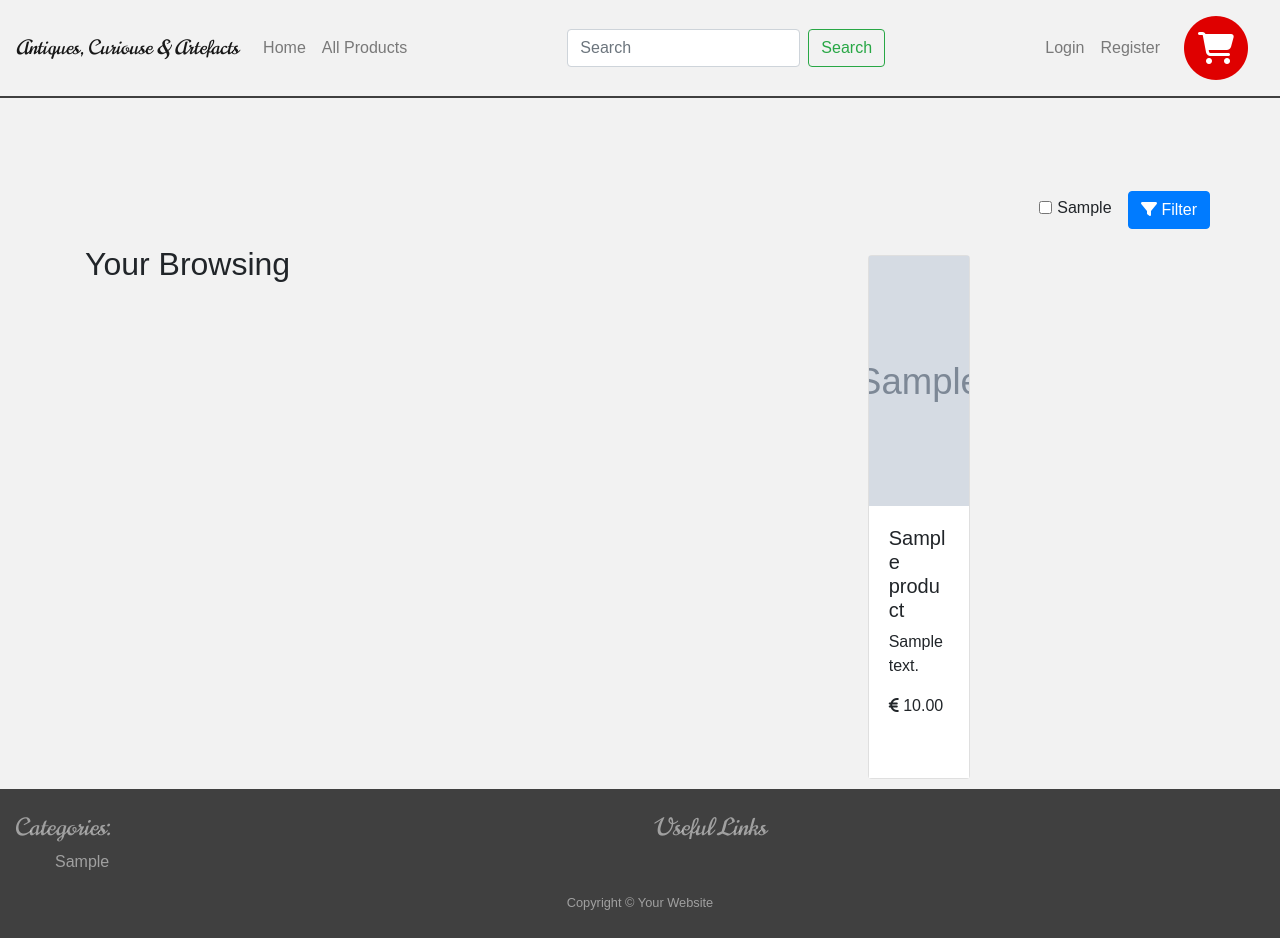
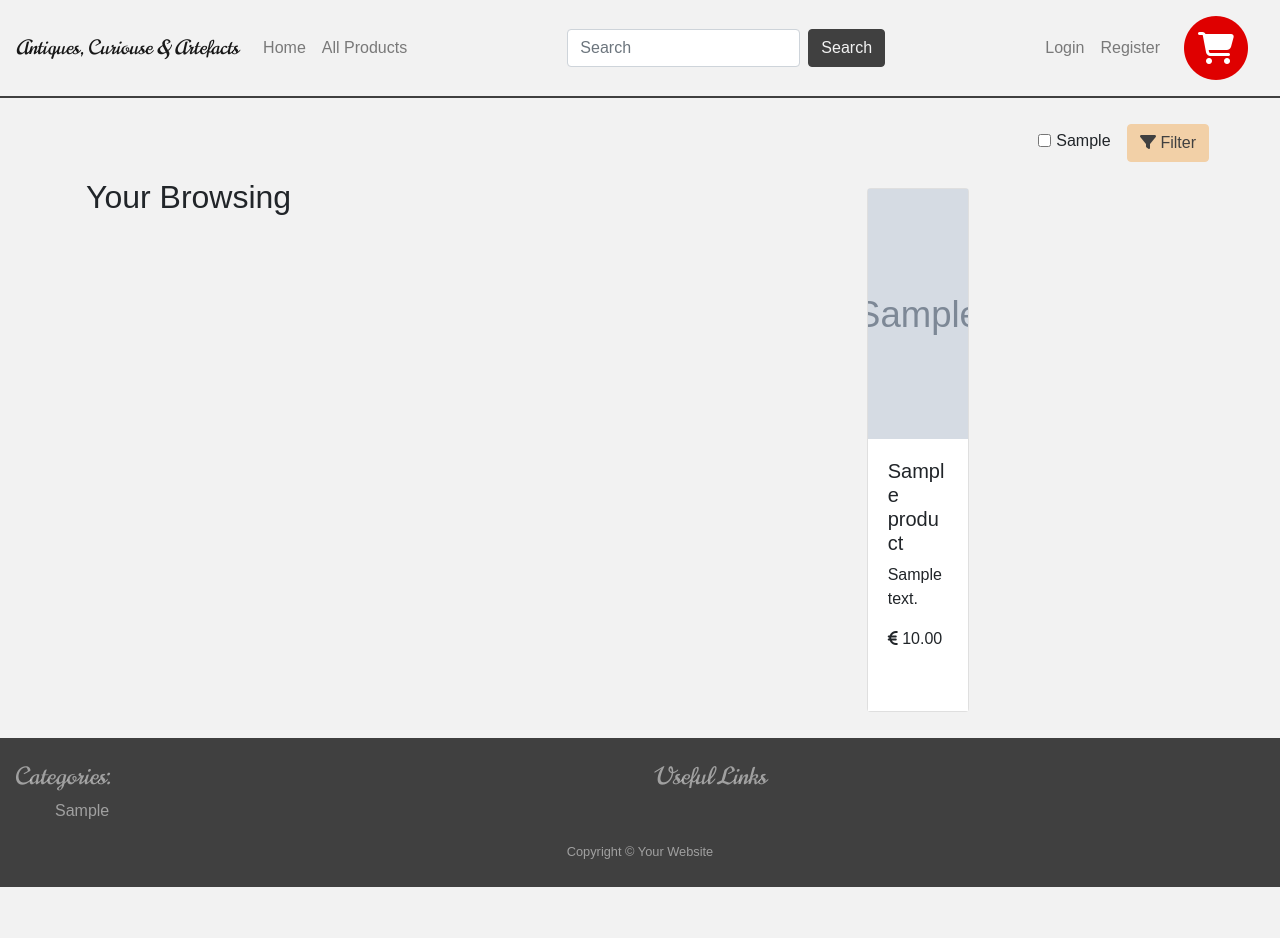
Before and after one commit to dano5342/Milestone4V2, a Django app: page /products/ in a window 1280 px wide. After the commit the page ends 887 px from the top, so only its background shows below. Run offline with Django 3.2, Linux system fonts and the light colour scheme; tables that the repository leaves empty hold one stand-in row (values such as "Sample post"); grey boxes marked "Sample" are stand-in pictures; one stand-in notice (Sample message) is shown; parts of the project's set-up code (start-up, migrations or seed data) failed here and were passed over; some libraries are stand-ins or nearby versions; some web fonts are replaced.

Commit message:
Styled buttons to personal styles, removed defunct JS code from the navbar, sticking with a static navbar now. Added extra color mixins and trialling these on buttons for affect. Keywords added for Search Engine optimization.

```diff
--- a/products/templates/all_products.html
+++ b/products/templates/all_products.html
@@ -26,7 +26,7 @@
     <div class="mbv-search d-md-none">
         <form class="form-inline my-2 my-lg-0" action="{% url 'search' %}" method="GET">
             <input class="form-control mbv-bar" type="search" placeholder="Search" aria-label="Search" name="q">
-            <button class="btn btn-outline-success my-2 my-sm-0" type="submit"><i class="fa fa-search"
+            <button class="btn btn-success my-2 my-sm-0" type="submit"><i class="fa fa-search"
                     aria-hidden="true"></i></button>
         </form>
     </div>
@@ -75,7 +75,7 @@
                     {% endif %}
                     {% endfor %}
                     {% if products.has_next %}
-                    <li class="page-item page-link"><a href="?page={{ products.next_page_number }}"><i
+                    <li class="page-item"><a class="page-link" href="?page={{ products.next_page_number }}"><i
                                 class="fas fa-arrow-right"></i></a></li>
                     {% else %}
                     <li class="disabled page-item page-link"><i class="fas fa-arrow-right"></i></li>
--- a/static/scripts/js/custom.js
+++ b/static/scripts/js/custom.js
@@ -1,21 +1,8 @@
 
-/*
+
 $('document').ready(function(){
-  var stickyNavTop = $('#navbar').offset().top;
-  var stickyNav = function(){
-    var scrollTop = $(window).scrollTop();
-    if (scrollTop > stickyNavTop){
-      $('#navbar').addClass('sticky');
-    }else {
-      $('#navbar').removeClass('sticky');
-    }
-  };
-
-  //Call the sticky navbar function
-stickyNav();
-$(window).scroll(function(){
-  stickyNav();
+  setTimeout(function() {
+    $('#messageSection').fadeOut(5000);
 });
 
 });
-*/
--- a/static/styles/css/main.css
+++ b/static/styles/css/main.css
@@ -41,11 +41,30 @@
 .fa-circle {
   color: #DF0000; }
 
+.btn-success {
+  background-color: #404040;
+  border-color: #404040;
+  color: #F2F2F2; }
+  .btn-success:hover, .btn-success:active {
+    color: #0d0d0d;
+    background-color: #bfbfbf;
+    border-color: #bfbfbf; }
+
+.btn-primary {
+  background-color: #F2D0A7;
+  border-color: #F2D0A7;
+  color: #404040; }
+  .btn-primary:hover, .btn-primary:active {
+    background-color: #0d2f58;
+    border-color: #0d2f58;
+    color: #F2D0A7; }
+
 /* Main */
 body,
 html {
   margin: 0;
   padding: 0;
+  padding-top: 48px;
   height: 100%;
   font-family: 'Arima Maduri', sans-serif;
   font-weight: 500;
@@ -145,7 +164,8 @@ html {
   padding-bottom: 25px; }
 
 .prod-section {
-  padding-top: 125px; }
+  padding: 16px;
+  margin-top: 12px; }
 
 .product-image {
   width: 240px;
@@ -189,6 +209,16 @@ html {
   width: 40%;
   max-width: 40%; }
 
+/* Pagination Styling */
+.page-link {
+  background-color: #404040;
+  border-color: #404040;
+  color: #F2F2F2; }
+  .page-link:hover, .page-link:active {
+    color: #0d0d0d;
+    background-color: #bfbfbf;
+    border-color: #bfbfbf; }
+
 /* Profile Styles */
 .account-img {
   height: 125px;
@@ -221,7 +251,7 @@ html {
   .landing-image {
     width: 100%;
     height: inherit;
-    padding-left: 13px; }
+    border-radius: 0px; }
 
   .bottom-right {
     position: relative;
--- a/static/styles/scss/main.scss
+++ b/static/styles/scss/main.scss
@@ -3,10 +3,13 @@
 
 $white: #F2F2F2;
 $cream: #F2D0A7;
+$invertCream: #0d2f58;
 $dark: #404040;
 $brown: #BF9969;
 $mahog: #735A3D;
 $gold: #BF9039;
+$invertDark: #bfbfbf;
+$invertWhite: #0d0d0d;
 
 /* Mixins */
 @mixin title {
@@ -68,11 +71,34 @@ $gold: #BF9039;
 }
 
 
+.btn-success {
+  background-color: $dark;
+  border-color: $dark;
+  color: $white;
+  &:hover, &:active {
+    color: $invertWhite;
+    background-color: $invertDark;
+    border-color: $invertDark;
+  }
+}
+
+.btn-primary {
+  background-color: $cream;
+  border-color: $cream;
+  color: $dark;
+  &:hover, &:active{
+    background-color: $invertCream;
+    border-color: $invertCream;
+    color: $cream;
+  }
+}
+
 /* Main */
 body,
 html {
   margin: 0;
   padding: 0;
+  padding-top: 48px;
   height: 100%;
   @include text;
   background-color: $white;
@@ -199,7 +225,8 @@ html {
 }
 
 .prod-section {
-  padding-top: 125px;
+  padding: 16px;
+  margin-top: 12px;
 }
 
 .product-image {
@@ -252,6 +279,19 @@ html {
   max-width: 40%;
 }
 
+
+/* Pagination Styling */
+.page-link  {
+  background-color: $dark;
+  border-color: $dark;
+  color: $white;
+  &:hover, &:active {
+    color: $invertWhite;
+    background-color: $invertDark;
+    border-color: $invertDark;
+  }
+
+}
 /* Profile Styles */
 .account-img {
   height: 125px;
@@ -295,7 +335,7 @@ html {
   .landing-image {
     width: 100%;
     height: inherit;
-    padding-left: 13px
+    border-radius: 0px;
   }
 
   .bottom-right {
--- a/templates/base.html
+++ b/templates/base.html
@@ -6,16 +6,14 @@
     <meta charset="UTF-8">
     <meta name="viewport" content="width=device-width, initial-scale=1.0">
     <meta http-equiv="X-UA-Compatible" content="ie=edge">
+    <meta name="keywords" content="Artefacts Curiosities Collectibles Antique Shop">
     <title>{% block title %} {% endblock %}</title>
 
     <link rel="stylesheet" href="https://stackpath.bootstrapcdn.com/bootstrap/4.3.1/css/bootstrap.min.css"
         integrity="sha384-ggOyR0iXCbMQv3Xipma34MD+dH/1fQ784/j6cY/iJTQUOhcWr7x9JvoRxT2MZw1T" crossorigin="anonymous">
     <link rel="stylesheet" href="{% static 'styles/css/main.css' %}">
-    <script src="https://code.jquery.com/jquery-3.3.1.slim.min.js"
-        integrity="sha384-q8i/X+965DzO0rT7abK41JStQIAqVgRVzpbzo5smXKp4YfRvH+8abtTE1Pi6jizo" crossorigin="anonymous">
-    </script>
+    <script src="https://code.jquery.com/jquery-3.3.1.slim.min.js" integrity="sha384-q8i/X+965DzO0rT7abK41JStQIAqVgRVzpbzo5smXKp4YfRvH+8abtTE1Pi6jizo" crossorigin="anonymous"></script>
     <script src="https://kit.fontawesome.com/306996b22a.js" crossorigin="anonymous"></script>
-
     {% block head_js %}
     {% endblock head_js%}
 </head>
@@ -24,11 +22,13 @@
 
 <body id="body">
     {% if messages %}
-    <div class="alert alert-success">
-        <div class="messages">
-            {% for message in messages %}
-            {{ message }}
-            {% endfor %}
+    <div id="messageSection">
+        <div class="alert alert-success">
+            <div class="messages">
+                {% for message in messages %}
+                {{ message }}
+                {% endfor %}
+            </div>
         </div>
     </div>
     {% endif %}
--- a/templates/navbar.html
+++ b/templates/navbar.html
@@ -19,7 +19,7 @@
                  <form class="form-inline my-2 my-lg-0" action="{% url 'search' %}" method="GET">
                      <input class="form-control mr-sm-2" type="search" placeholder="Search" aria-label="Search"
                          name="q">
-                     <button class="btn btn-outline-success my-2 my-sm-0" type="submit">Search</button>
+                     <button class="btn btn-success my-2 my-sm-0" type="submit">Search</button>
                  </form>
              </div>
              <ul class="navbar-nav ml-auto">
```
Also changed, not shown: 1 other file.
